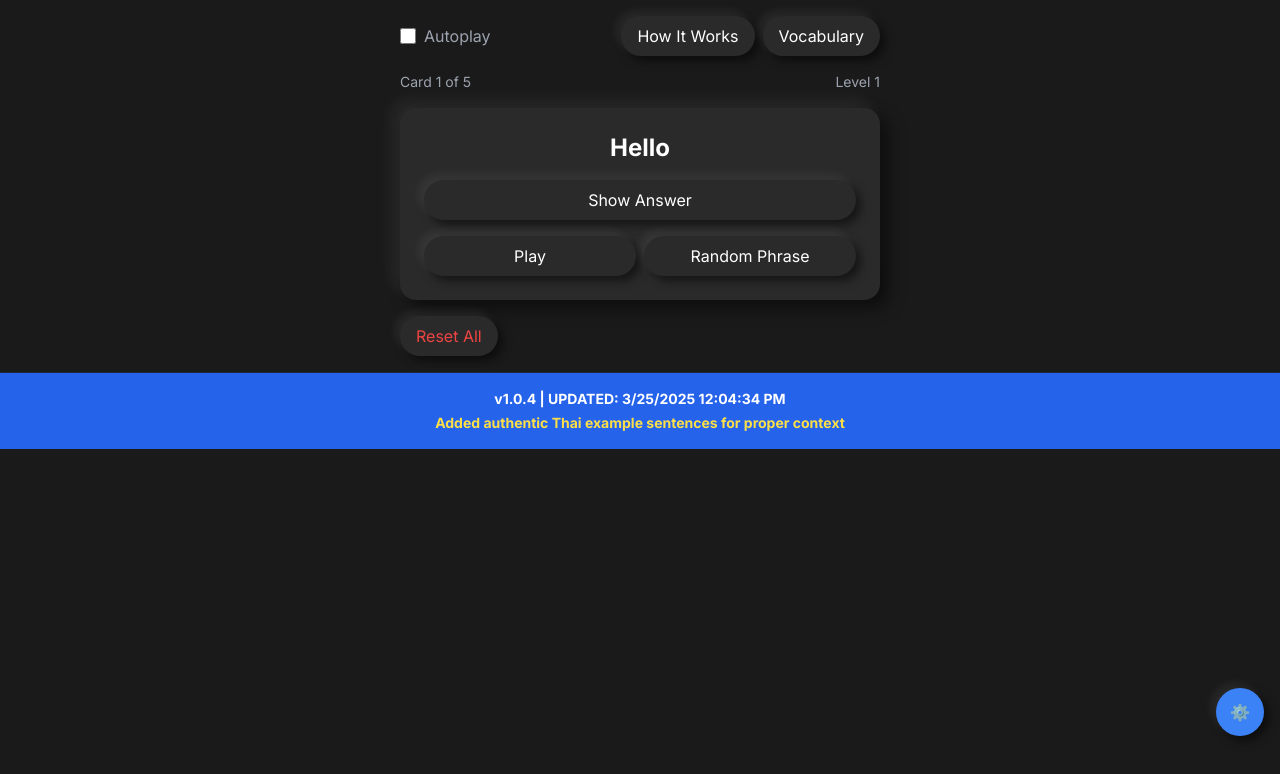
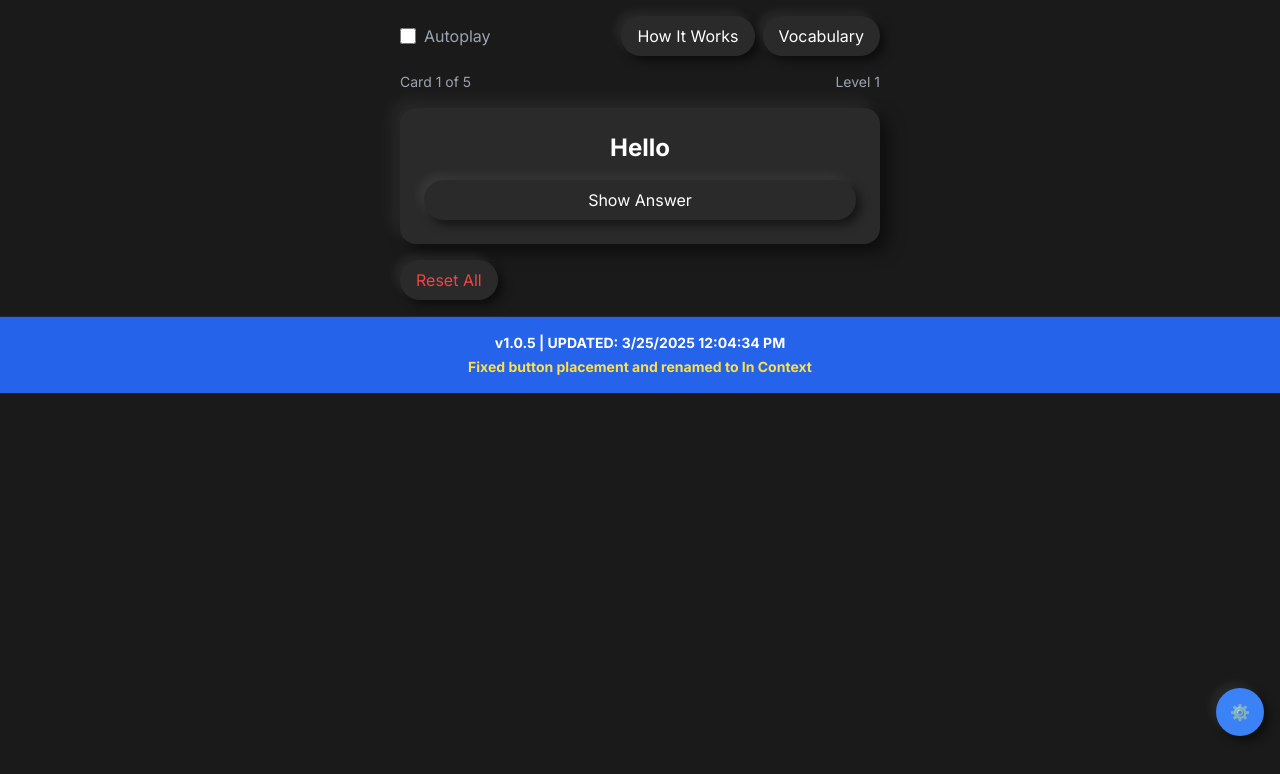
Before and after one commit to MaartenRischen/ThaiFlashcardsApp, a Next.js app: page / in a window 1280 px wide. Shown: the top 774 px of the page. Built offline with nearby package versions, Linux system fonts and the light colour scheme.

Commit message:
Remove buttons from front of card and rename Random Phrase to In Context

```diff
--- a/app/page.tsx
+++ b/app/page.tsx
@@ -89,8 +89,8 @@ interface ExampleSentence {
 // Update version info
 const VERSION_INFO = {
   lastUpdated: new Date().toISOString(),
-  version: "1.0.4",
-  changes: "Added authentic Thai example sentences for proper context"
+  version: "1.0.5",
+  changes: "Fixed button placement and renamed to In Context"
 };
 
 // Update phrases with real example sentences
@@ -401,7 +401,7 @@ export default function ThaiFlashcards() {
                   disabled={isPlaying}
                   className="neumorphic-button flex-1"
                 >
-                  Random Phrase
+                  In Context
                 </button>
               </div>
 
@@ -439,33 +439,13 @@ export default function ThaiFlashcards() {
             </div>
           ) : (
             <div className="space-y-4">
-            <button
+              <button
                 onClick={() => setShowAnswer(true)}
                 className="w-full neumorphic-button"
-            >
-              Show Answer
-            </button>
-
-              <div className="grid grid-cols-2 gap-2">
-                <button
-                  onClick={() => speak(phrases[index].thai)}
-                  disabled={isPlaying}
-                  className="neumorphic-button flex-1"
-                >
-                  {isPlaying ? 'Playing...' : 'Play'}
-                </button>
-                <button
-                  onClick={() => {
-                    const phrase = generateRandomPhrase();
-                    speak(phrase);
-                  }}
-                  disabled={isPlaying}
-                  className="neumorphic-button flex-1"
-                >
-                  Random Phrase
-                </button>
-              </div>
-              </div>
+              >
+                Show Answer
+              </button>
+            </div>
           )}
               </div>
 
```
